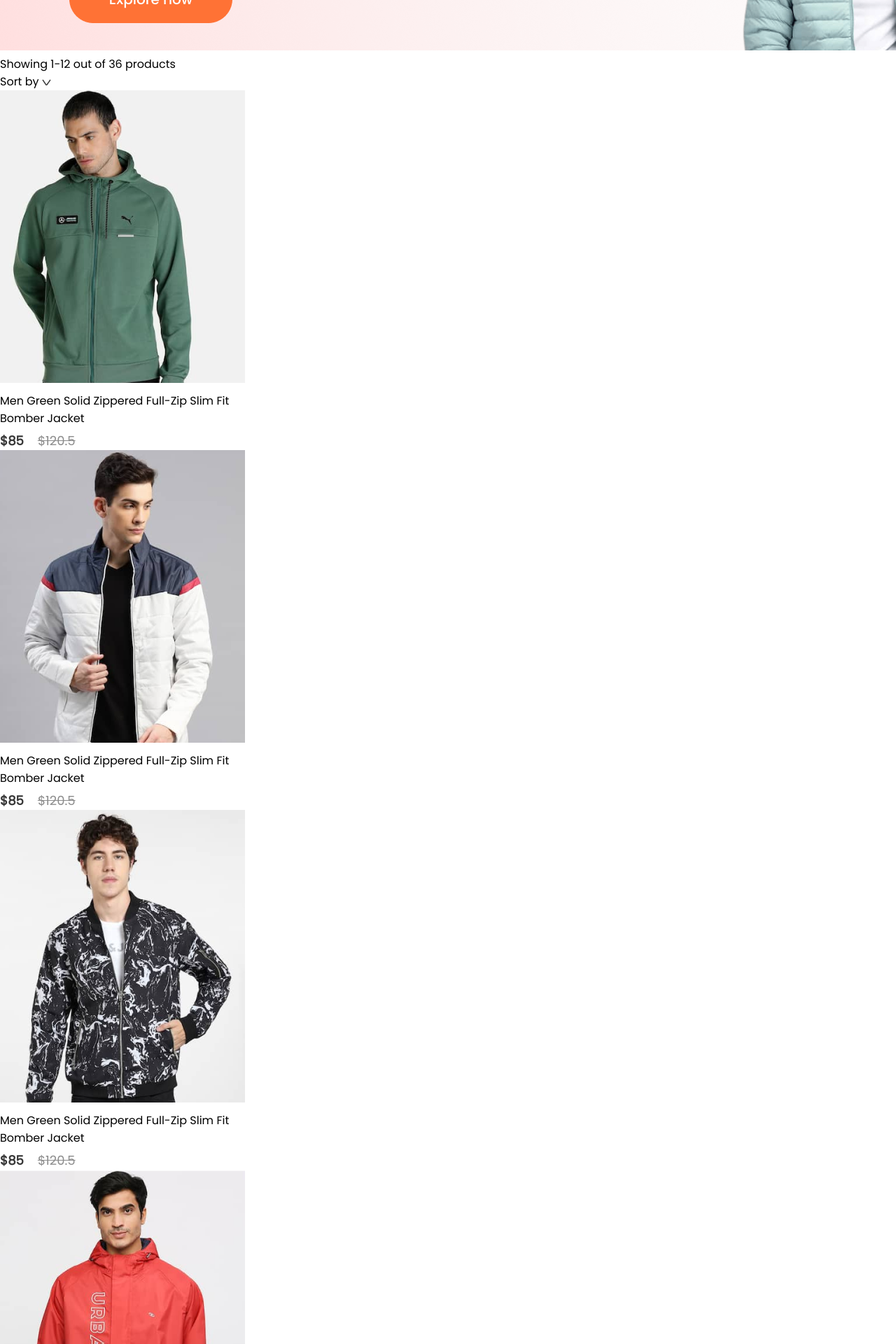
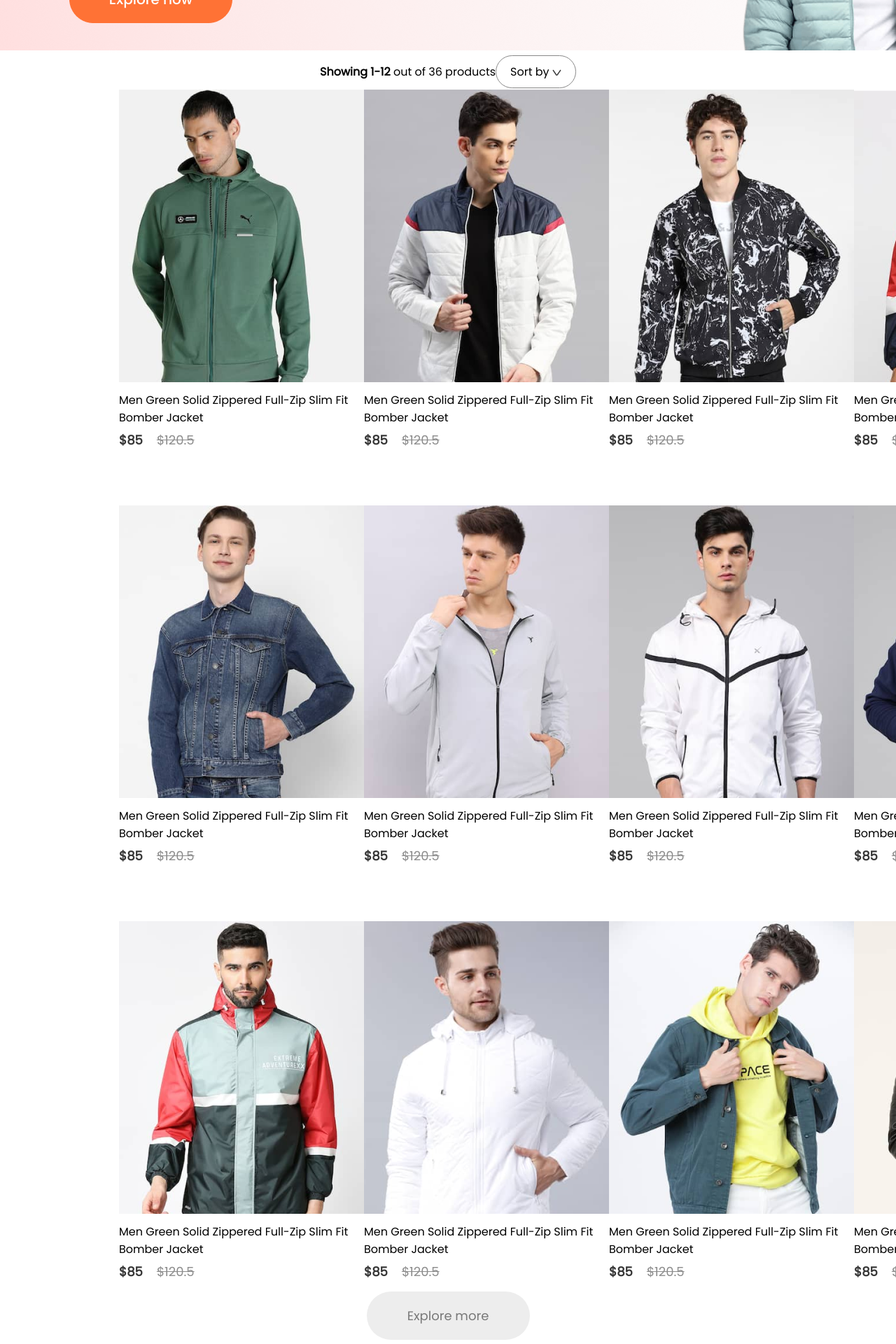
Before and after one commit to nainajohri95/E-Commerce-Website, a React (Create React App) app: page /men in a window 1280 px wide. Shown: the part 360-2280 px from the top of the page at 70% size. Built offline with nearby package versions, Linux system fonts and the light colour scheme.

Commit message:
ShopCategory.css is updated

```diff
--- a/src/Pages/CSS/ShopCategory.css
+++ b/src/Pages/CSS/ShopCategory.css
@@ -0,0 +1,43 @@
+.shopcategory-banner {
+  display: block;
+  margin: 30px auto;
+  width: 82%;
+}
+
+.shopcategory-indexSort {
+  display: flex;
+  margin: 0px 170px;
+  justify-content: center;
+  align-items: center;
+}
+
+.shopcategory-sort {
+  padding: 10px 20px;
+  border-radius: 40px;
+  border: 1px solid #888;
+}
+
+.shopcategory-indexSort p span {
+  font-weight: 600;
+}
+
+.shopcategory-products {
+  margin: 2px 170px;
+  display: grid;
+  grid-template-columns: 1fr 1fr 1fr 1fr;
+  row-gap: 80px;
+}
+
+.shopcategory-loadmore {
+  display: flex;
+  justify-content: center;
+  align-items: center;
+  margin: 15px auto;
+  width: 233px;
+  height: 69px;
+  border-radius: 75px;
+  background: #ededed;
+  color: #787878;
+  font-size: 18px;
+  font-weight: 500;
+}
--- a/src/Pages/ShopCategory.jsx
+++ b/src/Pages/ShopCategory.jsx
@@ -35,6 +35,7 @@
           }
         })}
       </div>
+      <div className="shopcategory-loadmore">Explore more</div>
     </div>
   );
 };
```
